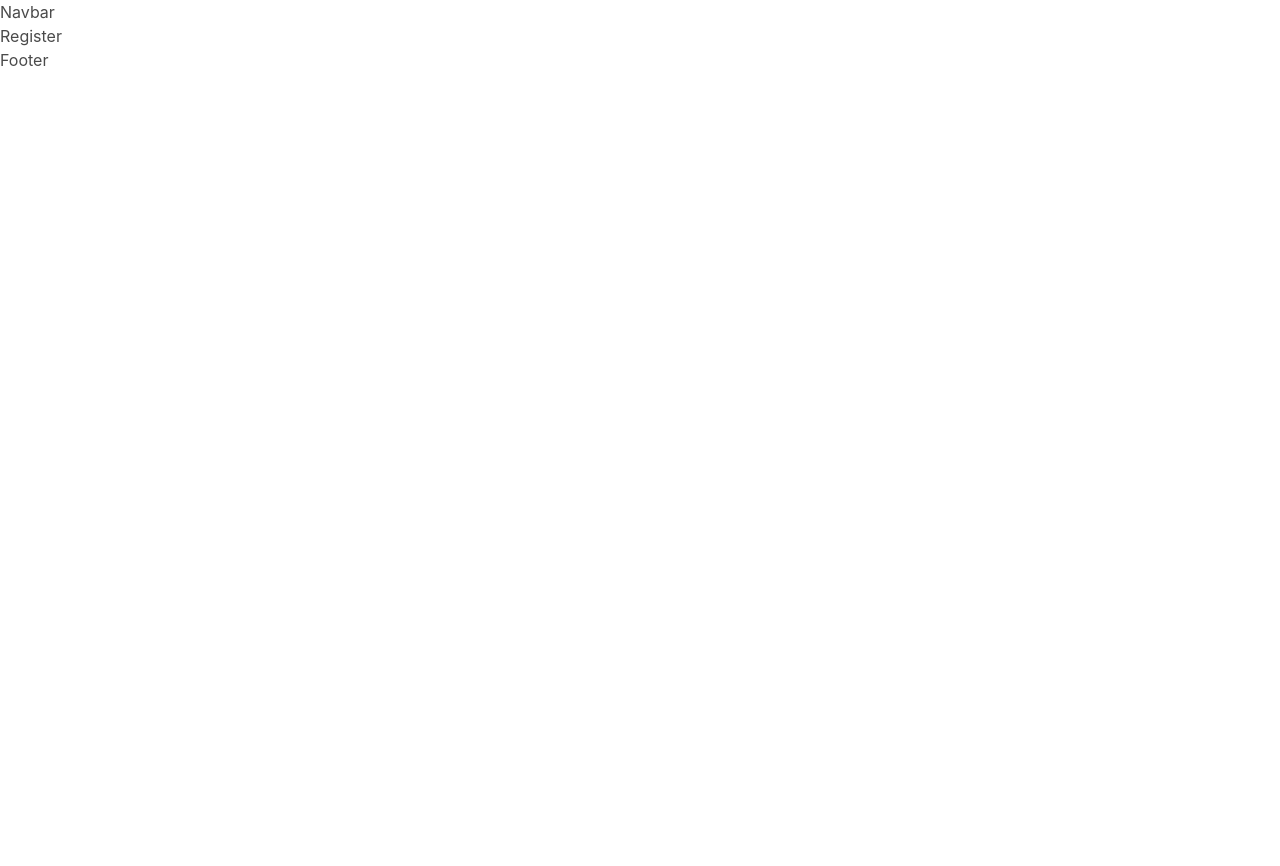
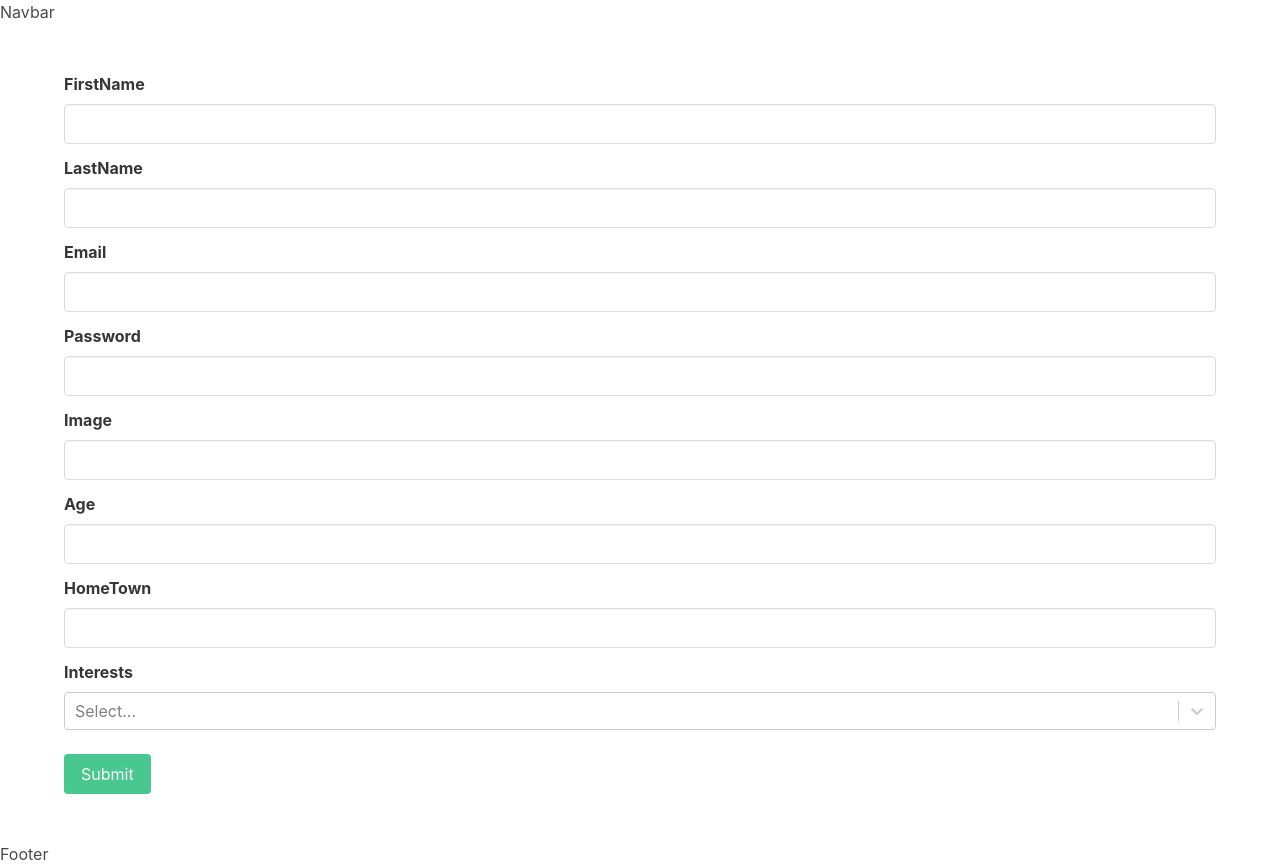
Before and after one commit to ollieaa/project-3, a React app in the folder client/: page /register in a window 1280 px wide. Before the commit the page ends 800 px from the top, so only its background shows below. Built offline with nearby package versions, Linux system fonts and the light colour scheme; the HTML template or start-up script is replaced by a standard one.

Commit message:
Login and register pages complete

```diff
--- a/client/src/components/Login.js
+++ b/client/src/components/Login.js
@@ -1,7 +1,63 @@
-import React from 'react'
+import React, { useState } from 'react'
+import axios from 'axios'
 
-const Login = () => {
-  return <h1>Login</h1>
+function Login({ history }) {
+
+  const [formData, updateFormData] = useState({
+    email: '',
+    password: ''
+  })
+
+  function handleChange(event) {
+    const { name, value } = event.target
+    updateFormData({ ...formData, [name]: value })
+  }
+
+  async function handleSubmit(event) {
+    event.preventDefault()
+    try {
+      const { data } = await axios.post('/api/login', formData)
+      if (localStorage) {
+        localStorage.setItem('token', data.token)
+        console.log(data.token)
+      }
+      history.push('/home')
+    } catch (err) {
+      console.log(err.response.data)
+    }
+  }
+
+  return <div className="section">
+    <div className="container">
+      <form onSubmit={handleSubmit}>
+        <div className="field">
+          <label className="label">Email</label>
+          <div className="control">
+            <input
+              className="input"
+              type="text"
+              value={formData.email}
+              onChange={handleChange}
+              name={'email'}
+            />
+          </div>
+        </div>
+        <div className="field">
+          <label className="label">Password</label>
+          <div className="control">
+            <input
+              className="input"
+              type="password"
+              value={formData.password}
+              onChange={handleChange}
+              name={'password'}
+            />
+          </div>
+        </div>
+        <button className="button">Submit</button>
+      </form>
+    </div>
+  </div>
 }
 
 export default Login
--- /dev/null
+++ b/client/src/components/LooseForm.js
@@ -0,0 +1,47 @@
+import React from 'react'
+
+import interestTypes from '../data/interestTypes.js'
+import Select from 'react-select'
+
+const inputFields = ['firstName', 'lastName', 'email', 'password', 'image', 'age', 'homeTown']
+
+function LooseForm({ formData, handleSubmit, handleChange, handleTypeChange }) {
+  return <div className="section">
+    <div className="container">
+      <form onSubmit={handleSubmit}>
+        {inputFields.map(field => {
+          return <div key={field} className="field">
+            <label className="label">
+              {field[0].toUpperCase() + field.slice(1)}
+            </label>
+            <div className="control">
+              <input
+                className="input"
+                type="text"
+                value={formData[field]}
+                onChange={handleChange}
+                name={field}
+              />
+            </div>
+          </div>
+        })}
+        <label className="label">
+          Interests
+        </label>
+        <Select
+          defaultValue={[]}
+          isMulti
+          name="colors"
+          options={interestTypes}
+          className="basic-multi-select"
+          classNamePrefix="select"
+          onChange={handleTypeChange}
+          value={formData.types}
+        />
+        <button className="button mt-5 is-success">Submit</button>
+      </form>
+    </div>
+  </div>
+}
+
+export default LooseForm
--- a/client/src/components/Register.js
+++ b/client/src/components/Register.js
@@ -1,7 +1,48 @@
-import React from 'react'
+import React, { useState } from 'react'
+import axios from 'axios'
 
-const Register = () => {
-  return <h1>Register</h1>
+import LooseForm from '././LooseForm.js'
+
+function Register({ history }) {
+
+  const [formData, updateFormData] = useState({
+    firstName: '',
+    lastName: '',
+    email: '',
+    password: '',
+    image: '',
+    age: '',
+    homeTown: '',
+    interests: []
+  })
+
+  function handleChange(event) {
+    updateFormData({ ...formData, [event.target.name]: event.target.value })
+  }
+
+  async function handleSubmit(event) {
+    event.preventDefault()
+
+    const newFormData = {
+      ...formData,
+      types: formData.interests.map(type => type.value)
+    }
+
+    try {
+      const { data } = await axios.post('/api/register', newFormData, )
+      console.log(data._id)
+      history.push('/login')
+    } catch (err) {
+      console.log(err.response.data)
+    }
+  }
+
+  return <LooseForm
+    handleChange={handleChange}
+    handleTypeChange={(interests) => updateFormData({ ...formData, interests })}
+    handleSubmit={handleSubmit}
+    formData={formData}
+  />
 }
 
 export default Register
--- /dev/null
+++ b/client/src/data/interestTypes.js
@@ -0,0 +1,7 @@
+export default [
+  { value: 'restaurants', label: 'Restaurants' },
+  { value: 'culture', label: 'Culture' },
+  { value: 'meetups', label: 'MeetUps' },
+  { value: 'tours', label: 'Tours' },
+  { value: 'walking', label: 'Walking' }
+]
--- a/client/src/index.html
+++ b/client/src/index.html
@@ -2,7 +2,7 @@
 <html lang="en" dir="ltr">
   <head>
     <meta charset="utf-8">
-    <title>Yay React</title>
+    <title>Loose End</title>
   </head>
   <body>
     <div id="root"></div>
--- a/package.json
+++ b/package.json
@@ -18,7 +18,8 @@
     "jsonwebtoken": "^8.5.1",
     "mongoose": "^5.11.15",
     "mongoose-hidden": "^1.9.1",
-    "mongoose-unique-validator": "^2.0.3"
+    "mongoose-unique-validator": "^2.0.3",
+    "react-select": "^4.1.0"
   },
   "devDependencies": {
     "chai": "^4.2.0",
```
Also changed, not shown: 1 other file (tests, documents, lock files or other folders).
